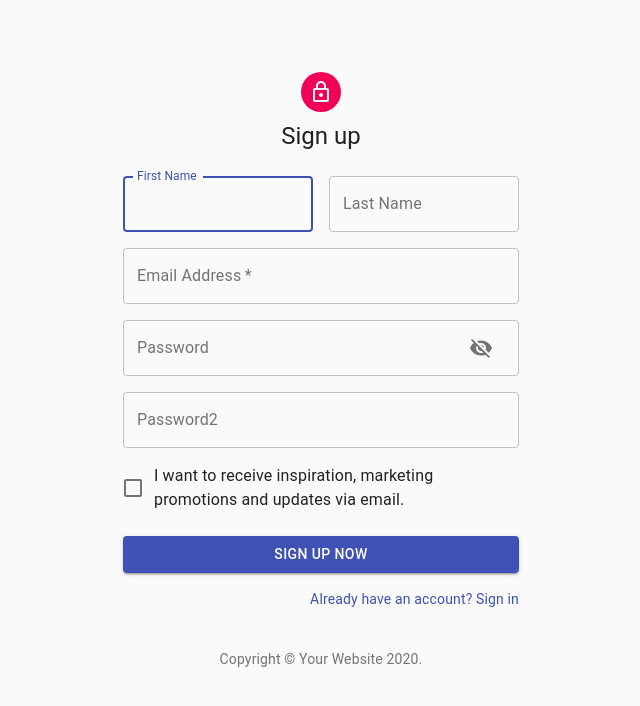
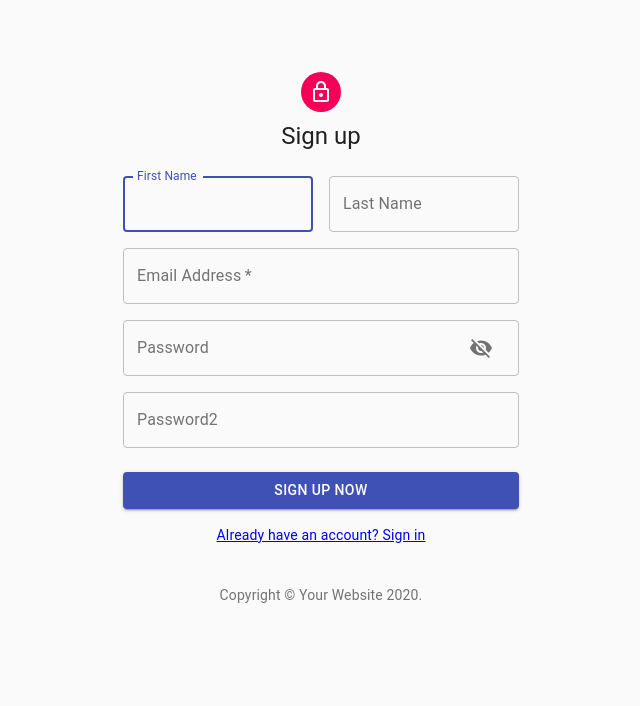
Before and after one commit to MrWittman612/blog-site, a React (Create React App) app in the folder client/: page /register in a window 1280 px wide. Shown: the top 706 px of the page, without its empty margins (319-959 px from the left). Built offline with nearby package versions, Linux system fonts and the light colour scheme.

Commit message:
fix history push

```diff
--- a/client/src/components/login/Login.js
+++ b/client/src/components/login/Login.js
@@ -21,10 +21,11 @@ import {
   VisibilityOff,
 } from '@material-ui/icons';
 
-import { Link } from 'react-router-dom';
+import { Link, useHistory } from 'react-router-dom';
 import React, { useState } from 'react';
 import { Copyright } from '../../utils/Copyright';
 import axios from 'axios';
+import { saveAuthToken } from '../../utils/auth';
 
 const useStyles = makeStyles((theme) => ({
   paper: {
@@ -58,10 +59,7 @@ export default function Login() {
   const [showPassword, setShowPassword] = useState(false);
   const [error, setError] = useState(false);
 
-  console.log(formData);
-  console.log('showPassword::', showPassword);
-  console.log(errors);
-  console.log(error);
+  let history = useHistory();
 
   const updateFormData = (event) => {
     if (errors) setErrors({});
@@ -83,6 +81,8 @@ export default function Login() {
     try {
       const response = await axios.post('/api/login', formData);
       console.log(response);
+      saveAuthToken(response.data.token);
+      history.push('/dashboard');
     } catch (error) {
       if (error) {
         setError(true);
@@ -117,6 +117,7 @@ export default function Login() {
             autoFocus
             required
           />
+
           <TextField
             label='Password'
             id='password'
@@ -149,10 +150,12 @@ export default function Login() {
             fullWidth
             required
           />
+
           <FormControlLabel
             control={<Checkbox value='remember' color='primary' />}
             label='Remember me'
           />
+
           <Button
             type='submit'
             variant='contained'
@@ -162,14 +165,16 @@ export default function Login() {
             fullWidth>
             Login Now
           </Button>
+
           <Grid container>
             <Grid item xs>
-              <Link href='/dashboard' variant='body2'>
+              <Link to={'/dashboard'} variant='body2'>
                 {' Forgot password?'}
               </Link>
             </Grid>
+
             <Grid item>
-              <Link href='/register' variant='body2'>
+              <Link to={'/register'} variant='body2'>
                 {"Don't have an account? Sign Up"}
               </Link>
             </Grid>
--- a/client/src/components/register/Register.js
+++ b/client/src/components/register/Register.js
@@ -9,7 +9,6 @@ import {
   Grid,
   IconButton,
   InputAdornment,
-  Link,
   makeStyles,
   TextField,
   Typography,
@@ -21,7 +20,9 @@ import {
 } from '@material-ui/icons';
 import axios from 'axios';
 import React, { useState } from 'react';
+import { Link, useHistory } from 'react-router-dom';
 import { Copyright } from '../../utils/Copyright';
+import { saveAuthToken } from '../../utils/auth';
 
 const useStyles = makeStyles((theme) => ({
   paper: {
@@ -56,11 +57,7 @@ export default function Register() {
   const [errors, setErrors] = useState([]);
   const [error, setError] = useState(false);
   const [showPassword, setShowPassword] = useState(false);
-
-  console.log(formData);
-  console.log('showPassword::', showPassword);
-  console.log(errors);
-  console.log(error);
+  let history = useHistory();
 
   const updateForm = (event) => {
     if (errors) setErrors({});
@@ -92,7 +89,9 @@ export default function Register() {
 
       try {
         const response = await axios.post('/api/register', newUser);
-        console.log('response', response);
+
+        saveAuthToken(response.data.token);
+        history.push('/dashboard');
       } catch (error) {
         console.error(error);
       }
@@ -128,6 +127,7 @@ export default function Register() {
                 fullWidth
               />
             </Grid>
+
             <Grid item xs={12} sm={6}>
               <TextField
                 label='Last Name'
@@ -140,6 +140,7 @@ export default function Register() {
                 fullWidth
               />
             </Grid>
+
             <Grid item xs={12}>
               <TextField
                 label='Email Address'
@@ -153,6 +154,7 @@ export default function Register() {
                 required
               />
             </Grid>
+
             <Grid item xs={12}>
               <TextField
                 label='Password'
@@ -181,6 +183,7 @@ export default function Register() {
                 fullWidth
               />
             </Grid>
+
             <Grid item xs={12}>
               <TextField
                 label='Password2'
@@ -198,13 +201,14 @@ export default function Register() {
                 fullWidth
               />
             </Grid>
-            <Grid item xs={12}>
+            {/* <Grid item xs={12}>
               <FormControlLabel
                 control={<Checkbox value='allowExtraEmails' color='primary' />}
                 label='I want to receive inspiration, marketing promotions and updates via email.'
               />
-            </Grid>
+            </Grid> */}
           </Grid>
+
           <Button
             className={classes.submit}
             type='submit'
@@ -214,9 +218,10 @@ export default function Register() {
             fullWidth>
             Sign Up Now
           </Button>
-          <Grid container justify='flex-end'>
+
+          <Grid container justify='center'>
             <Grid item>
-              <Link href='/login' variant='body2'>
+              <Link to={'/login'} variant='body2'>
                 Already have an account? Sign in
               </Link>
             </Grid>
```
